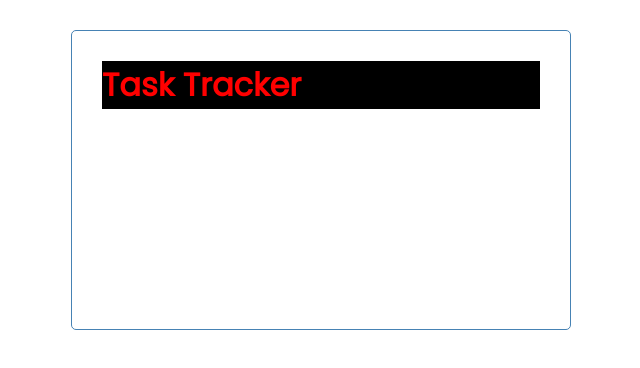
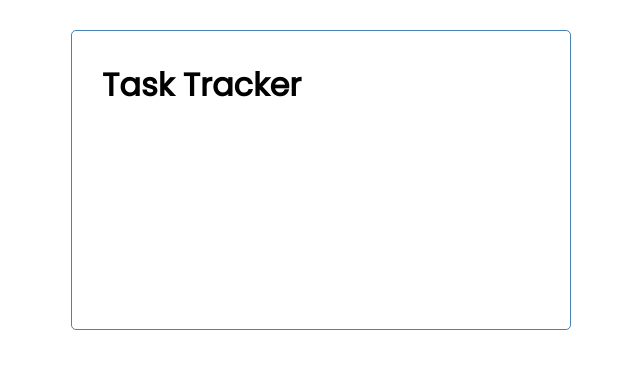
Before and after one commit to badshab454/react-task-tracker, a React (Create React App) app: page / in a window 1280 px wide. Shown: the top 368 px of the page, without its empty margins (319-959 px from the left). Built offline with nearby package versions, Linux system fonts and the light colour scheme.

Commit message:
heading style removed

```diff
--- a/src/components/Header.js
+++ b/src/components/Header.js
@@ -3,7 +3,7 @@
 const Header = ({title}) => {
   return (
     <header>
-        <h1 style={headingStyle}>{title}</h1>
+        <h1>{title}</h1>
     </header>
   )
 }
@@ -16,9 +16,4 @@
   title: PropTypes.string.isRequired,
 }
 
-const  headingStyle = {
-  color:'red',
-  backgroundColor: 'black'
-}
-
 export default Header
```
